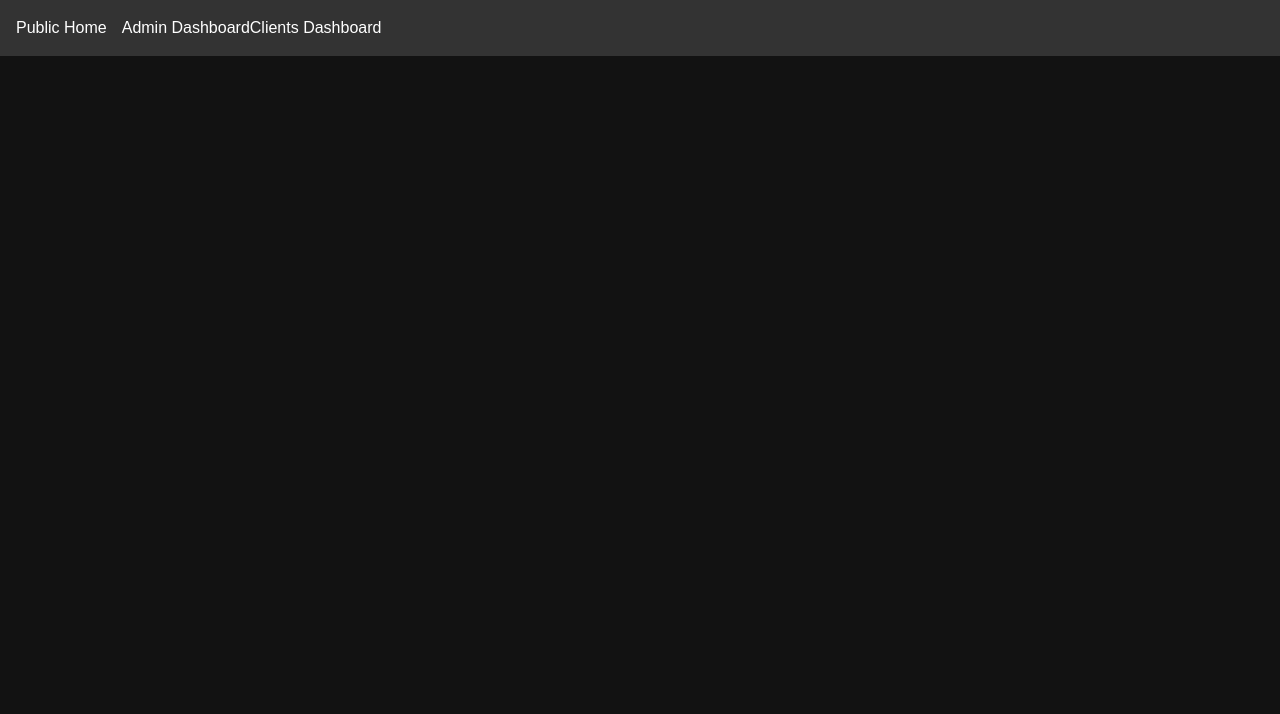
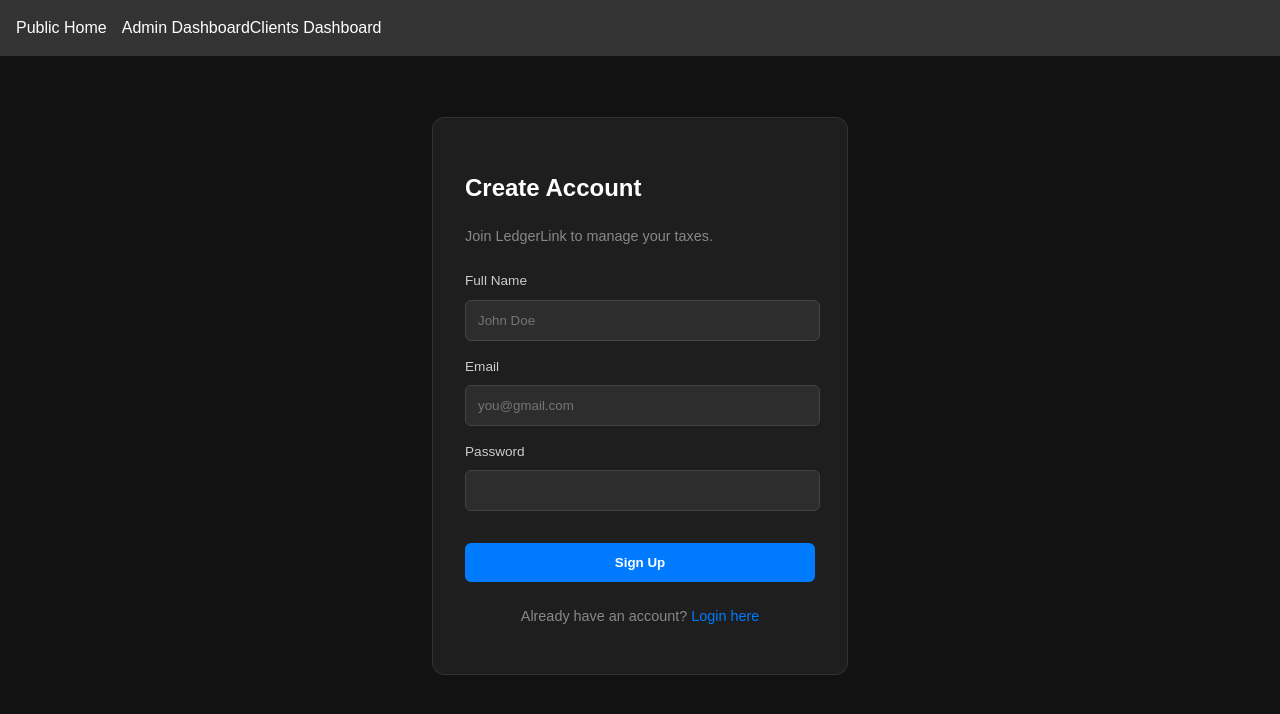
Before and after one commit to void-david/LedgerLink.Web, a Vue app: page /register in a window 1280 px wide. Shown: the top 714 px of the page. Built offline with nearby package versions, Linux system fonts and the light colour scheme.

Commit message:
sprint 3 done

```diff
--- a/src/router/index.ts
+++ b/src/router/index.ts
@@ -4,6 +4,8 @@ import AdminDashboard from '../views/AdminDashboard.vue';
 import LoginView from '../views/LoginView.vue';
 import { useAuthStore } from '../stores/auth';
 import ClientsView from '../views/ClientsView.vue';
+import RegisterView from '../views/RegisterView.vue';
+import ClientDashboard from '../views/ClientDashboard.vue';
 
 const router = createRouter({
     history: createWebHistory(import.meta.env.BASE_URL),
@@ -11,7 +13,9 @@ const router = createRouter({
     { path: '/', name: 'home', component: HomeView },
     { path: '/login', name: 'login', component: LoginView }, // Add Login
     { path: '/admin', name: 'admin', component: AdminDashboard, meta: { requiresAuth: true } }, // Mark as protected
-    { path: '/clients', name: 'clients', component: ClientsView, meta: { requiresAuth: true } }
+    { path: '/clients', name: 'clients', component: ClientsView, meta: { requiresAuth: true } },
+    { path: '/register', name: 'register', component: RegisterView },
+    { path: '/dashboard', name: 'client-dashboard', component: ClientDashboard, meta: { requiresAuth: true } }
 ]
 });
 
--- /dev/null
+++ b/src/views/ClientDashboard.vue
@@ -0,0 +1,11 @@
+<script setup lang="ts">
+
+</script>
+
+<template>
+    <h1>Client dashboard</h1>
+</template>
+
+<style scoped>
+
+</style>
--- a/src/views/LoginView.vue
+++ b/src/views/LoginView.vue
@@ -18,11 +18,18 @@ const handleLogin = async () => {
         password: password.value
       });
 
-      // Save token to store
+      // Save token to store (sessionStorage)
       authStore.login(response.data.token, response.data.email);
 
-      // Redirect to admin dashboard
-      router.push('/admin');
+      // Save role to sessionStorage
+      sessionStorage.setItem('userRole', response.data.role);
+
+      // ROUTING LOGIC based on the role we just received
+      if (response.data.role === 'Admin') {
+        router.push('/admin');
+      } else {
+        router.push('/dashboard'); // Redirects clients to their portal
+      }
   } catch (err){
       error.value = 'Invalid email or password';
   }
--- /dev/null
+++ b/src/views/RegisterView.vue
@@ -0,0 +1,68 @@
+<script setup lang="ts">
+import { ref } from 'vue';
+import { useRouter } from 'vue-router';
+import apiClient from '../api/axios';
+
+const form = ref({ email: '', password: '', fullName: '' });
+const error = ref('');
+const router = useRouter();
+
+const handleRegister = async () => {
+    try{
+        await apiClient.post('/Auth/register', form.value);
+        // After success, go to login
+        router.push('/login');
+    } catch (err: any){
+        error.value = err.response?.data || 'Registration failed';
+    }
+}
+</script>
+
+<template>
+    <div class="auth-container">
+        <div class="auth-card">
+            <h2>Create Account</h2>
+            <p class="subtitle">Join LedgerLink to manage your taxes.</p>
+
+            <form @submit.prevent="handleRegister">
+                <div class="form-group">
+                    <label>Full Name</label>
+                    <input v-model="form.fullName" required placeholder="John Doe" />
+                </div>
+
+                <div class="form-group">
+                    <label>Email</label>
+                    <input v-model="form.email" type="email" required placeholder="you@gmail.com" />
+                </div>
+
+                <div class="form-group">
+                    <label>Password</label>
+                    <input v-model="form.password" type="password" required />
+                </div>
+
+                <button type="submit" class="btn-primary">Sign Up</button>
+            </form>
+
+            <p class="footer-link">
+                Already have an account? <router-link to="/login">Login here</router-link>
+            </p>
+            <p v-if="error" class="error">{{ error }}</p>
+        </div>
+    </div>
+</template>
+
+<style scoped>
+/* Reuse your Login styles here for consistency */
+.auth-container { display: flex; justify-content: center; align-items: center; min-height: 80vh; }
+.auth-card { background: #1e1e1e; padding: 2rem; border-radius: 12px; width: 100%; max-width: 350px; border: 1px solid #333; }
+.subtitle { color: #888; margin-bottom: 1.5rem; font-size: 0.9rem; }
+.form-group { margin-bottom: 1rem; }
+label { display: block; margin-bottom: 0.5rem; color: #ccc; font-size: 0.85rem; }
+input { width: 94%; padding: 0.75rem; background: #2d2d2d; border: 1px solid #444; color: white; border-radius: 6px; }
+input:focus { outline: 2px solid #007bff; border-color: transparent; }
+.btn-primary { width: 100%; padding: 0.75rem; background: #007bff; color: white; border: none; border-radius: 6px; cursor: pointer; font-weight: 600; margin-top: 1rem; }
+.btn-primary:hover { background: #0056b3; }
+.footer-link { margin-top: 1.5rem; text-align: center; font-size: 0.9rem; color: #888; }
+.footer-link a { color: #007bff; text-decoration: none; }
+.error { color: #ff6b6b; margin-top: 1rem; text-align: center; font-size: 0.9rem; }
+</style>
```
